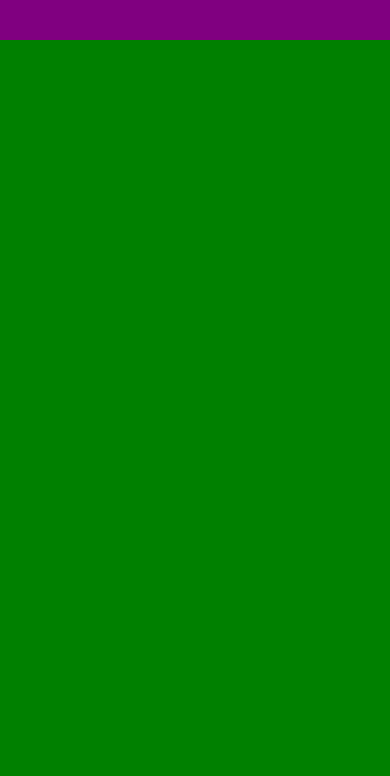
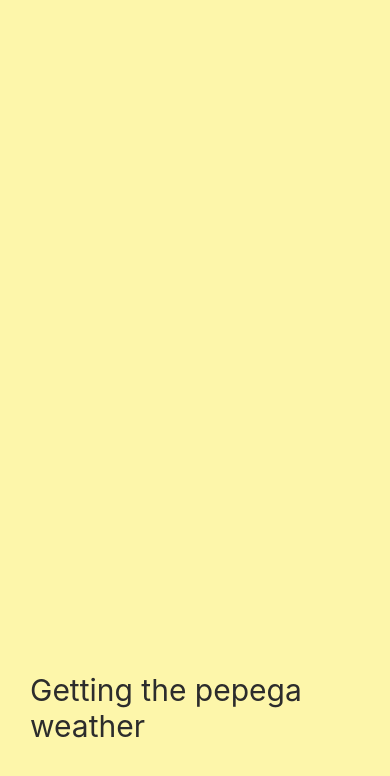
Before and after one commit to soymi1k/fokin-weather, a React Native app: screen / in a window 390 px wide. Shown: the top 776 px of the page. Built offline with nearby package versions, Linux system fonts and the light colour scheme.

Commit message:
#1.1 Loading Screen

```diff
--- a/App.js
+++ b/App.js
@@ -1,25 +1,7 @@
 import React from 'react';
-import { StyleSheet, Text, View } from 'react-native';
+import Loading from "./Loading";
+
 
 export default function App() {
-  return (
-    <View style={styles.container}>
-      <View style={styles.purpleView} />
-      <View style={styles.greenView} />
-    </View>
-  );
+  return <Loading />;
 }
-
-const styles = StyleSheet.create({
-  container: {
-    flex: 1
-  },
-  purpleView: {
-    flex: .35,
-    backgroundColor: "purple"
-  },
-  greenView: {
-    flex: 7,
-    backgroundColor: "green"
-  }
-});
--- /dev/null
+++ b/Loading.js
@@ -0,0 +1,23 @@
+import React from "react";
+import { StyleSheet, Text, View } from "react-native";
+
+export default function Loading(){
+    return <View style={styles.container}>
+        <Text style={styles.text}>Getting the pepega weather</Text>
+    </View>;
+}
+
+const styles = StyleSheet.create({
+    container:{
+        flex: 1,
+        justifyContent: "flex-end",
+        paddingHorizontal: 30,
+        paddingVertical: 100,
+        backgroundColor: "#FDF6AA"
+    },
+    text: {
+        color: "#2c2c2c",
+        fontSize: 30
+
+    }
+})
```
